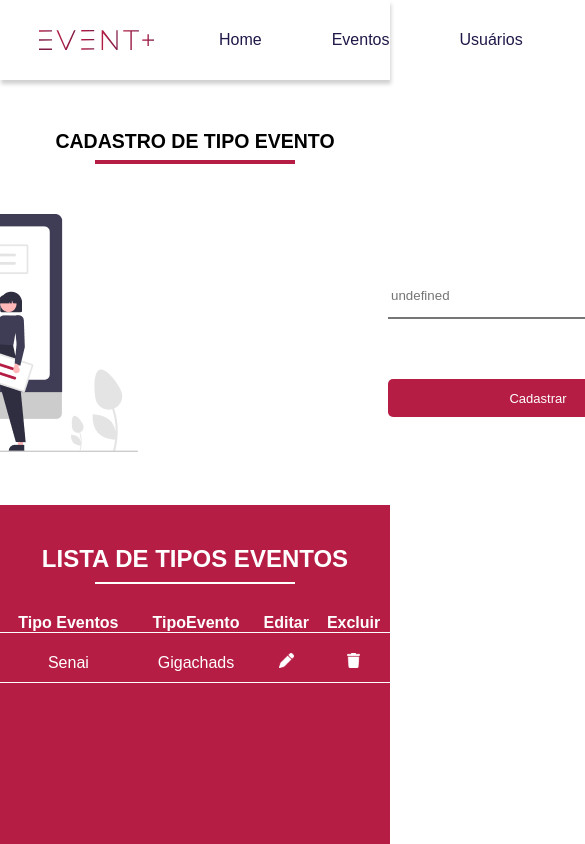
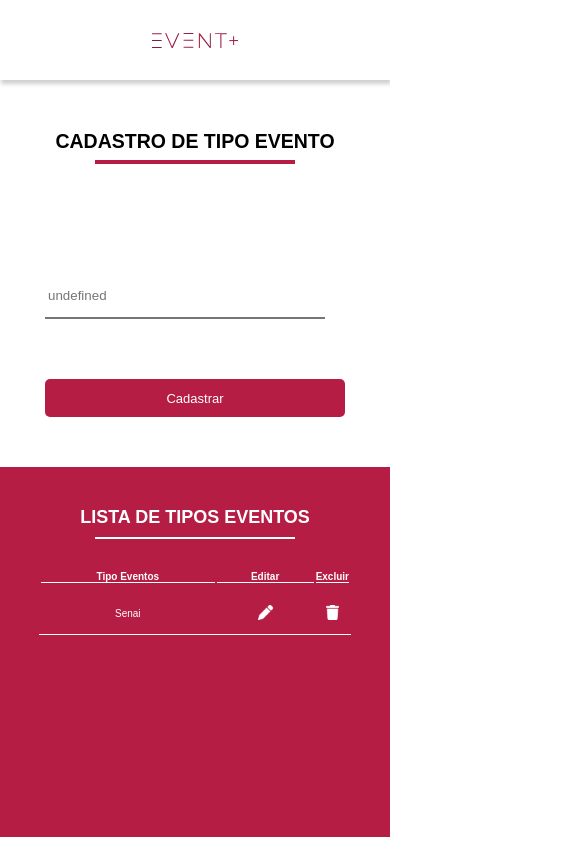
Before and after one commit to Sillocazord/Event-React, a React (Create React App) app in the folder event/: page /Tipoevento in a window 390 px wide. Shown: the top 844 px of the page, 585 px wide, since content can reach past the window. Built offline with nearby package versions, Linux system fonts and the light colour scheme; a web font is replaced by a local one.

Commit message:
feat: finalizando a responsividade(Finalmente meu Deus😭😭[OTC ROMAN REIGNS!!🗣️🗣️🔥🔥🔵🔵]

```diff
--- a/event/src/Routes/routes.jsx
+++ b/event/src/Routes/routes.jsx
@@ -2,7 +2,7 @@ import { BrowserRouter, Route, Routes } from "react-router-dom";
 import Login from "../pages/login/Login";
 import TipoEvento from "../pages/cadastroTipoEvento/TipoEvento";
 import TipoUsuario from "../pages/cadastroTipoUsuario/TipoUsuario";
-import Eventos from "../pages/cadastroEvento/Eventos";
+import EventosListar from "../pages/cadastroEvento/EventosListar";
 
 const Rotas = () => {
     return(
@@ -12,7 +12,7 @@ const Rotas = () => {
             <Route path="/Login" element={<Login/>}/>
             <Route path="/Tipoevento" element={<TipoEvento/>}/>
             <Route path="/Tipousuario" element={<TipoUsuario/>}/>
-            <Route path="/Cadastroevento" element={<Eventos/>}/>
+            <Route path="/Cadastroevento" element={<EventosListar/>}/>
 
         </Routes>
         </BrowserRouter>
--- a/event/src/components/cadastro/Cadastro.css
+++ b/event/src/components/cadastro/Cadastro.css
@@ -50,3 +50,20 @@
    height: 45px;
    margin-bottom: 60px;
 }
+@media screen and (max-width: 880px){
+    .campos_input{
+        flex-direction: column;
+        align-items: center;
+
+    }
+    .banner_cadastro{
+        display: none;
+    }
+}
+
+@media screen and (max-width: 340px) {
+    .form_cadastro h1 {
+        font-size: 18px;
+    }
+
+}
--- a/event/src/components/header/Header.css
+++ b/event/src/components/header/Header.css
@@ -24,3 +24,19 @@ header{
     align-items: center;
     width: 40px;
 }
+
+@media screen and (max-width: 768px) {
+    .header-header img{
+        height: 15px;
+    }
+    .header-header{
+        justify-content: center;
+        align-items: center;
+    }
+    .link-header{
+        display: none;
+    }
+    .navas_header{
+        display: none;
+    }
+}
--- a/event/src/components/listar/Listar.css
+++ b/event/src/components/listar/Listar.css
@@ -1,8 +1,11 @@
 .listagem {
-    min-height: calc(100vh - (75px + 252px + 40px));
-    display: flex;
+    /* min-height: calc(100vh - (75px + 252px + 40px)); */
+    height: 370px;
+
+    /* display: flex;
     flex-direction: column;
-    align-items: center;
+    align-items: center; */
+
     padding: 40px 0;
     background-color: #B51D44;
     color: #ffffff;
@@ -10,6 +13,18 @@
     font-family: "poppins", sans-serif;
     font-weight: 100;
     font-style: normal;
+
+}
+.div_tabela{
+    display: flex;
+    flex-direction: column;
+    align-items: center;
+
+}
+
+.tabela .table_cabecalho th{
+    border-bottom: 1px solid #ffffff;
+    margin-bottom: 20px;
 }
 
 .listagem h1 {
@@ -25,31 +40,58 @@
     border-style: solid;
     border-color: #ffffff;
 }
-
 .item_lista img {
     height: 15px;
 }
+.tabela table{
+    width: 100%;
 
-.tabela {
+}
+.tabela{
     width: 100%;
+    max-width: 1000px;
     margin-top: 30px;
+
+    text-align: center;
+    border-bottom:1px solid #ffffff;
+    /* margin-left: -60px; */
 }
 
-.tabela table {
-    width: 100%;
-    border-collapse: collapse;
+.tabela .table_cabecalho :first-child{
+    width:199px;
 }
 
-.table_cabecalho {
-    border-bottom: solid 1px #ffffff;
+.tabela .table_cabecalho :nth-child(2){
+    width: 750px;
+    text-align: start;
+}
+.tabela .item_lista :nth-child(2){
+    width: 550px;
+    text-align: start;
+}
+ .tabela .table_cabecalho {
+    border-bottom: 1px solid #ffffff;
+    width: 100px;
+    margin-top: 40px;
+ }
+tr{
+    border-bottom: 1px solid #ffffff;
+}
+.item_lista td {
+    padding: 20px 0 10px 0;
+
 }
 
-.item_lista td {
-    padding: 20px 0 10px 0;
+
+@media screen and (max-width:728px) {
+    .tabela{
+        font-size: 10px;
+    }
+    .tabela .item_lista :nth-child(3){
+        width: 110px;
+    }
+    .listagem h1 {
+        font-size: large;
+    }
+
 }
-
-.item_lista {
-    text-align: center;
-    border-bottom: solid 1px #ffffff;
-    /*#73061b*/
-}
--- a/event/src/components/listar/Listar.jsx
+++ b/event/src/components/listar/Listar.jsx
@@ -1,32 +1,36 @@
-import"./Listar.css"
+import "./Listar.css"
 import Lixinho from "../../assets/img/Lixo.png"
 import Lapizinho from "../../assets/img/Lapis.png"
-const Listar = (props) =>{
-    return(
+const Listar = (props) => {
+    return (
         <>
-        <section className="layout-grid listagem">
+            <section className="listagem">
+                <div className="layout_grid div_tabela">
                     <h1>{props.tituloLista}</h1>
                     <hr />
+
                     <div className="tabela">
                         <table>
-                        <thead> {/*HEAD OF THE TABLE OTC ROMAN REIGNS!!🔵🗣️🗣️🗣️🔵🔥🔥🔥🔵*/}
+                            <thead>
                                 <tr className="table_cabecalho">
                                     <th>{props.nomezin}</th>
-                                <th style={{display:props.visible}}>TipoEvento</th>
-                                <th>Editar</th>
-                                <th>Excluir</th>
+                                    <th style={{ display: props.visible }}>TipoEvento</th>
+                                    <th>{props.editar}</th>
+                                    <th style={{ display: props.visibly }}>Excluir</th>
+                                    {/* <th id="sim" style={{display:props.acao}}>Ações</th> */}
                                 </tr>
-                        </thead>{/* OF THE TABLE ROMAN REIGNS!!🔥🔥🔥🔵🗣️🗣️🗣️🔵🔥🔥🔥🔵 */}
-
+                            </thead>
                             <tbody>
                                 <tr className="item_lista">
                                     <td data-cell={props.nomezin}>Senai</td>
-                                    <td style={{display:props.visible}} data-cell="TipoEvento">Gigachads</td>
-                                    <td data-cell="Editar"><img src={Lapizinho} alt="lapizin" /></td>
-                                    <td data-cell="Excluir"><img src={Lixinho} alt="lixin" /></td>
+                                    <td style={{ display: props.visible }} data-cell="TipoEvento">Gigachads</td>
+                                    <td data-cell="Editar Ações"><img src={Lapizinho} alt="lapizin" /></td>
+                                    <td data-cell="Excluir Ações"><img src={Lixinho} alt="lixin" /></td>
                                 </tr>
                             </tbody>
                         </table>
+                    </div>
+
                 </div>
             </section>
         </>
--- a/event/src/index.css
+++ b/event/src/index.css
@@ -2,6 +2,7 @@
   margin: 0;
   padding: 0;
   box-sizing: border-box;
+  font-family: "poppins", sans-serif;
 }
 
 .layout_grid{
--- a/event/src/pages/cadastroEvento/Eventos.jsx
+++ b/event/src/pages/cadastroEvento/EventosListar.jsx
@@ -2,7 +2,7 @@ import Footer from "../../components/footer/Footer";
 import Listar from "../../components/listar/Listar";
 import Cadastro from "../../components/cadastro/Cadastro";
 import Header from "../../components/header/Header";
-const Eventos = () => {
+const EventosListar = () => {
     return(
         <>
          <Header/>
@@ -16,9 +16,11 @@ const Eventos = () => {
         <Listar
         tituloLista = "Lista de Eventos"
         nomezin= "Eventos"
+        // visibly = "none"
+        editar = "Editar"
         />
         <Footer/>
         </>
     )
 }
-export default Eventos;
+export default EventosListar;
--- a/event/src/pages/cadastroTipoEvento/TipoEvento.jsx
+++ b/event/src/pages/cadastroTipoEvento/TipoEvento.jsx
@@ -15,7 +15,9 @@ const TipoEvento = () =>{
         />
         <Listar
         tituloLista = "Lista de Tipos Eventos"
-        nomezin= "Tipo Eventos"
+        nomezin = "Tipo Eventos"
+        visible = "none"
+        editar = "Editar"
         />
         <Footer/>
         </>
--- a/event/src/pages/cadastroTipoUsuario/TipoUsuario.jsx
+++ b/event/src/pages/cadastroTipoUsuario/TipoUsuario.jsx
@@ -16,6 +16,7 @@ const TipoUsuario = () => {
         tituloLista = "Lista de Tipos Usuarios"
         nomezin= "Tipo Usuarios"
         visible = "none"
+        editar = "Editar"
         />
         <Footer/>
         </>
```
Also changed, not shown: event/src/pages/cadastroEvento/EventosListar.css (added), event/src/pages/evento/Evento.css (added), event/src/pages/evento/Evento.jsx (added). Lines whose indentation alone changed are shown as unchanged.
